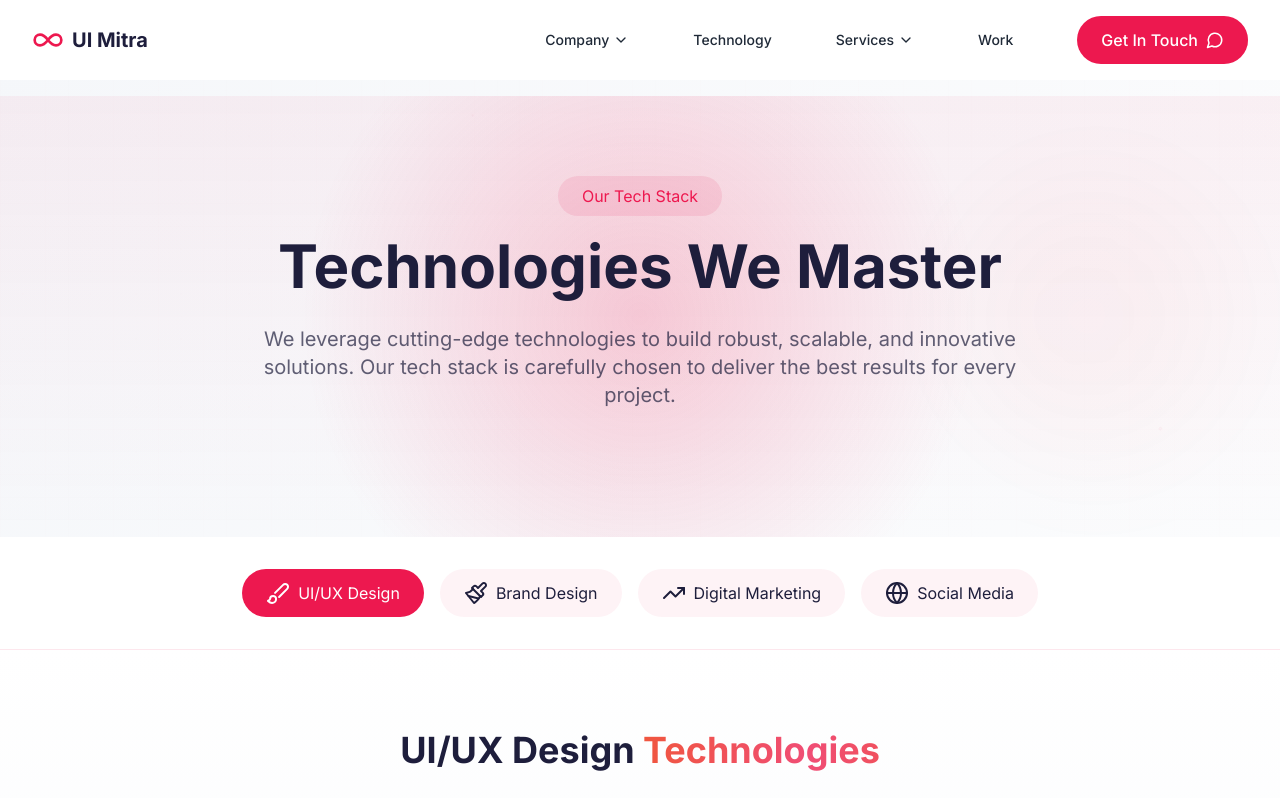
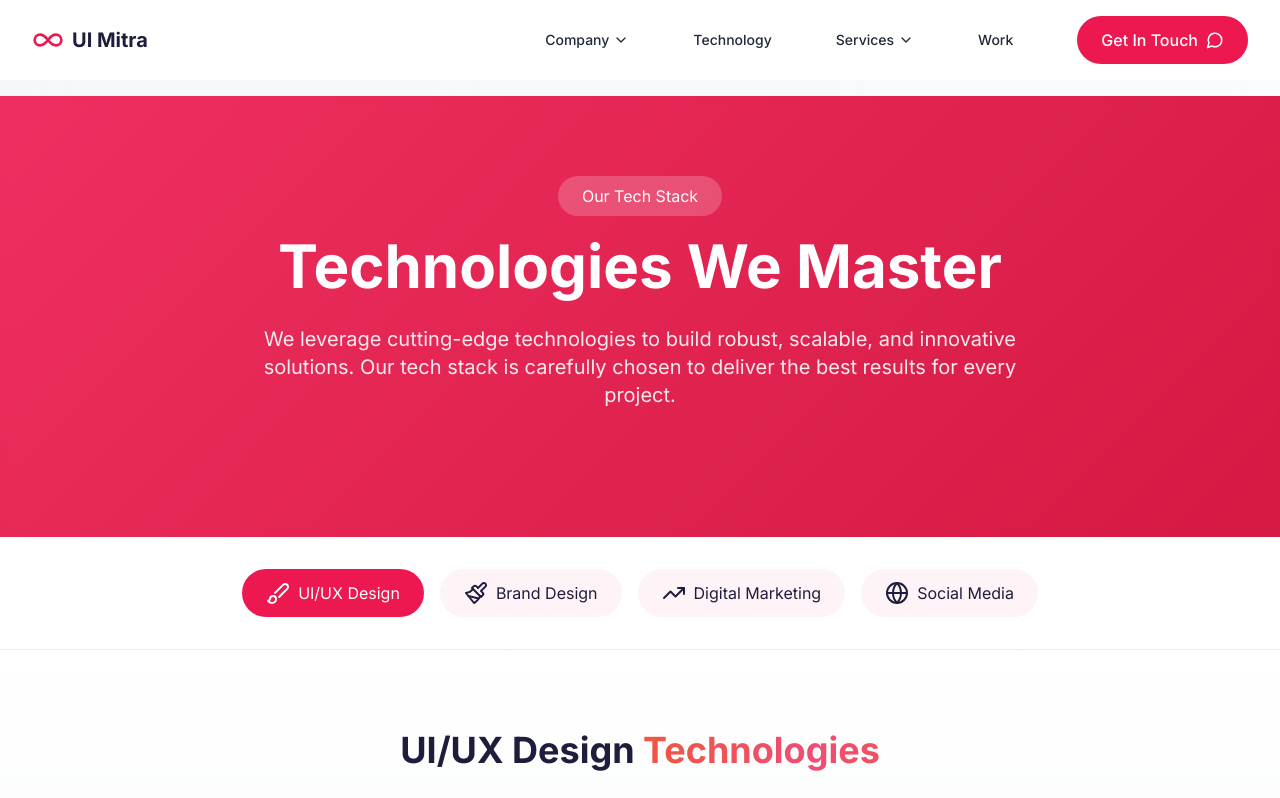
Before and after one commit to priyanshukailashgupta/uimitra, a React (Vite) app: page /technology in a window 1280 px wide. Shown: the top 798 px of the page. Built offline with nearby package versions, Linux system fonts and the light colour scheme.

Commit message:
Enhanced AboutSection with improved content and animations

```diff
--- a/src/components/AboutSection.tsx
+++ b/src/components/AboutSection.tsx
@@ -62,7 +62,7 @@ const AboutSection: React.FC = () => {
             animate={isInView ? { opacity: 1, y: 0 } : { opacity: 0, y: 20 }}
             transition={{ duration: 0.8, delay: 0.2 }}
           >
-            <AnimatedText text="UI Mitra" type="gradient" />
+            <AnimatedText text="UI Mitra" type="highlight" />
           </motion.h1>
 
           <motion.h2
@@ -165,24 +165,7 @@ const AboutSection: React.FC = () => {
               transition={{ duration: 1, ease: "easeInOut" }}
               viewport={{ once: true }}
             >
-              <svg viewBox="0 0 200 200" fill="none" xmlns="http://www.w3.org/2000/svg">
-                <motion.path
-                  d="M100 0C100 0 150 50 150 100C150 150 100 200 100 200C100 200 50 150 50 100C50 50 100 0 100 0Z"
-                  stroke="var(--primary)"
-                  strokeWidth="2"
-                  fill="none"
-                  animate={{
-                    pathLength: [0, 1],
-                    opacity: [0, 1]
-                  }}
-                  transition={{
-                    duration: 2,
-                    repeat: Infinity,
-                    repeatType: "reverse",
-                    ease: "easeInOut"
-                  }}
-                />
-              </svg>
+
             </motion.div>
 
             <motion.h2
@@ -192,7 +175,7 @@ const AboutSection: React.FC = () => {
               transition={{ duration: 0.6, delay: 0.2 }}
               viewport={{ once: true }}
             >
-              What Makes UI Mitra Different?
+              What Makes  <AnimatedText text="UI Mitra" type="highlight" />  Different?
             </motion.h2>
             <motion.p
               className="text-xl text-dark/70 max-w-3xl mx-auto"
@@ -544,48 +527,7 @@ const AboutSection: React.FC = () => {
           ))}
         </motion.div>
 
-        {/* Call to Action */}
-        <motion.div
-          className="text-center bg-gradient-to-r from-primary/5 to-secondary/5 p-12 rounded-3xl"
-          initial={{ opacity: 0, y: 20 }}
-          animate={isInView ? { opacity: 1, y: 0 } : { opacity: 0, y: 20 }}
-          transition={{ duration: 0.8, delay: 1.6 }}
-        >
-          <motion.p
-            className="text-3xl font-semibold mb-6"
-            initial={{ opacity: 0, y: 20 }}
-            animate={isInView ? { opacity: 1, y: 0 } : { opacity: 0, y: 20 }}
-            transition={{ duration: 0.8, delay: 1.8 }}
-          >
-            Learn. Connect. Create. Grow.
-          </motion.p>
-          <motion.p
-            className="text-xl text-dark/70 mb-8"
-            initial={{ opacity: 0, y: 20 }}
-            animate={isInView ? { opacity: 1, y: 0 } : { opacity: 0, y: 20 }}
-            transition={{ duration: 0.8, delay: 2 }}
-          >
-            Welcome to UI Mitra — Where Friendship Meets Opportunity.
-          </motion.p>
-          <Link to="/join">
-            <motion.button
-              className="bg-primary text-white px-8 py-4 rounded-full font-medium text-lg relative overflow-hidden group"
-              whileHover={{
-                scale: 1.05,
-                boxShadow: "0 0 20px rgba(237, 24, 79, 0.4)"
-              }}
-              whileTap={{ scale: 0.98 }}
-            >
-              <span className="relative z-10">Start Your Journey</span>
-              <motion.div
-                className="absolute inset-0 bg-gradient-to-r from-primary to-secondary"
-                initial={{ x: "100%" }}
-                whileHover={{ x: 0 }}
-                transition={{ duration: 0.4 }}
-              />
-            </motion.button>
-          </Link>
-        </motion.div>
+
       </div>
     </section>
   );
--- a/src/components/ContactSection.tsx
+++ b/src/components/ContactSection.tsx
@@ -29,19 +29,19 @@ const ContactSection: React.FC = () => {
     {
       icon: <Phone size={20} />,
       title: "Phone",
-      value: "+91 98765 43210",
+      value: "+91-9724823602",
       delay: 0.1
     },
     {
       icon: <Mail size={20} />,
       title: "Email",
-      value: "hello@landin.com",
+      value: "info@uimitra.com",
       delay: 0.2
     },
     {
       icon: <MapPin size={20} />,
       title: "Location",
-      value: "123 Design Street, NY 10001",
+      value: "E10, Green Glen Layout, Outer Ring Road, Bellandur, Bengaluru, Karnataka, India - 560103",
       delay: 0.3
     }
   ];
--- a/src/components/TechnologiesPage.tsx
+++ b/src/components/TechnologiesPage.tsx
@@ -178,21 +178,15 @@ const TechnologiesPage: React.FC = () => {
   return (
     <div className="min-h-screen pt-24 pb-20 relative overflow-hidden" ref={sectionRef}>
       {/* Hero Section */}
-      <div className="relative overflow-hidden bg-gradient-to-b from-primary/5 to-transparent py-20">
+      <div className="relative overflow-hidden py-20">
         <motion.div
-          className="absolute inset-0 opacity-20"
-          animate={{
-            backgroundPosition: ['0% 0%', '100% 100%'],
+          className="absolute inset-0"
+          style={{
+            background: 'linear-gradient(135deg, #ED184F 0%, #D1002E 100%)',
           }}
-          transition={{
-            duration: 20,
-            repeat: Infinity,
-            repeatType: "reverse",
-          }}
-          style={{
-            backgroundImage: 'radial-gradient(circle at center, var(--gradient-1), transparent 50%)',
-            backgroundSize: '100% 100%',
-          }}
+        />
+        <motion.div
+          className="absolute inset-0 bg-white/10 backdrop-blur-sm"
         />
 
         <div className="max-w-7xl mx-auto px-6 md:px-12">
@@ -203,7 +197,7 @@ const TechnologiesPage: React.FC = () => {
             transition={{ duration: 0.6 }}
           >
             <motion.div
-              className="inline-block mb-4 px-6 py-2 rounded-full bg-primary/10 text-primary"
+              className="inline-block mb-4 px-6 py-2 rounded-full bg-white/20 text-white"
               whileHover={{ scale: 1.05 }}
               whileTap={{ scale: 0.95 }}
             >
@@ -211,7 +205,7 @@ const TechnologiesPage: React.FC = () => {
             </motion.div>
 
             <motion.h1
-              className="text-4xl md:text-6xl font-bold mb-6"
+              className="text-4xl md:text-6xl font-bold mb-6 text-white"
               initial={{ opacity: 0, y: 20 }}
               animate={{ opacity: 1, y: 0 }}
               transition={{ duration: 0.6, delay: 0.1 }}
@@ -220,7 +214,7 @@ const TechnologiesPage: React.FC = () => {
             </motion.h1>
 
             <motion.p
-              className="text-lg md:text-xl text-dark/70 max-w-3xl mx-auto mb-12"
+              className="text-lg md:text-xl text-white/90 max-w-3xl mx-auto mb-12"
               initial={{ opacity: 0, y: 20 }}
               animate={{ opacity: 1, y: 0 }}
               transition={{ duration: 0.6, delay: 0.2 }}
```
